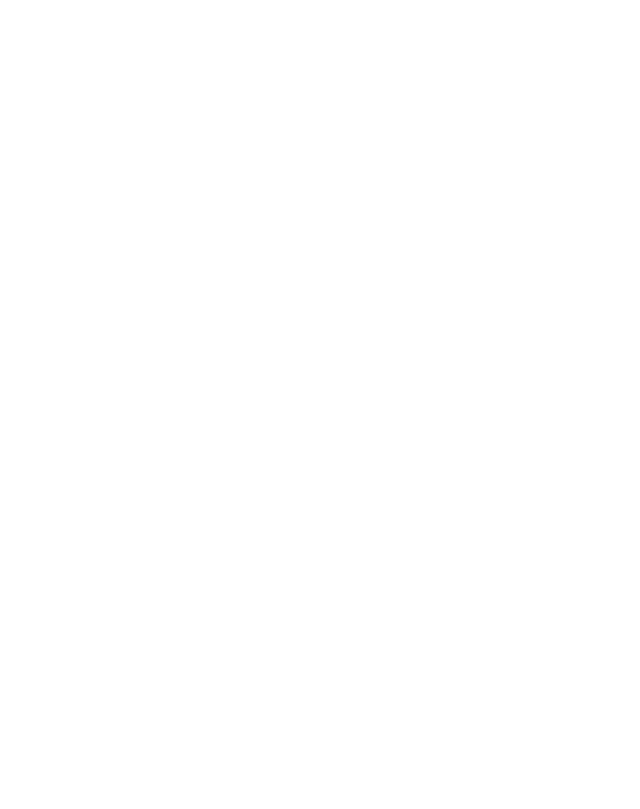
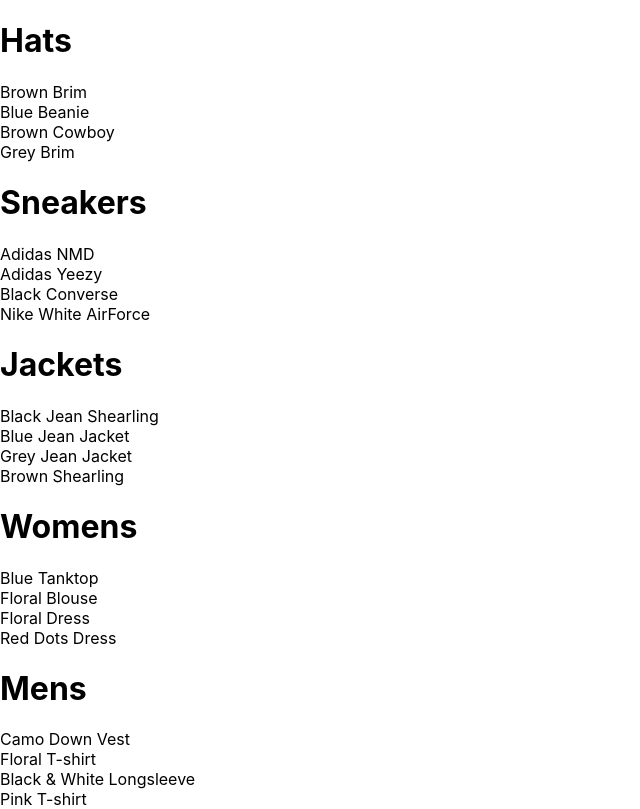
Before and after one commit to YasserCherfaoui/clothing-store, a React (Create React App) app: page /shop in a window 1280 px wide. Shown: the whole page, without its empty margins (0-640 px from the left). Built offline with nearby package versions, Linux system fonts and the light colour scheme; the HTML template or start-up script is replaced by a standard one.

Commit message:
adding the shop page

```diff
--- a/src/App.js
+++ b/src/App.js
@@ -1,18 +1,13 @@
 import HomePage from "./pages/homepage/homepage.component";
 import { Switch, Route } from "react-router-dom";
-
-const HatsPage = () => (
-  <div>
-    <h1>HATS PAGE </h1>
-  </div>
-);
+import ShopPage from "./pages/shop/shoppage.component";
 
 function App() {
   return (
     <div>
       <Switch>
         <Route exact path="/" component={HomePage} />
-        <Route path="/shop/hats" component={HatsPage} />
+        <Route path="/shop" component={ShopPage} />
       </Switch>
     </div>
   );
--- /dev/null
+++ b/src/components/collection-preview/collection-preview.component.jsx
@@ -0,0 +1,17 @@
+import "./collection-preview.styles.scss";
+import React from "react";
+
+export default function CollectionPreview({ title, items }) {
+  return (
+    <div className="collection-preview">
+      <h1 className="title">{title}</h1>
+      <div className="preview">
+        {items
+          .filter((item, idx) => idx < 4)
+          .map((item) => (
+            <div key={item.id}>{item.name}</div>
+          ))}
+      </div>
+    </div>
+  );
+}
--- /dev/null
+++ b/src/pages/shop/shop.data.js
@@ -0,0 +1,249 @@
+const SHOP_DATA = [
+  {
+    id: 1,
+    title: "Hats",
+    routeName: "hats",
+    items: [
+      {
+        id: 1,
+        name: "Brown Brim",
+        imageUrl: "https://i.ibb.co/ZYW3VTp/brown-brim.png",
+        price: 25,
+      },
+      {
+        id: 2,
+        name: "Blue Beanie",
+        imageUrl: "https://i.ibb.co/ypkgK0X/blue-beanie.png",
+        price: 18,
+      },
+      {
+        id: 3,
+        name: "Brown Cowboy",
+        imageUrl: "https://i.ibb.co/QdJwgmp/brown-cowboy.png",
+        price: 35,
+      },
+      {
+        id: 4,
+        name: "Grey Brim",
+        imageUrl: "https://i.ibb.co/RjBLWxB/grey-brim.png",
+        price: 25,
+      },
+      {
+        id: 5,
+        name: "Green Beanie",
+        imageUrl: "https://i.ibb.co/YTjW3vF/green-beanie.png",
+        price: 18,
+      },
+      {
+        id: 6,
+        name: "Palm Tree Cap",
+        imageUrl: "https://i.ibb.co/rKBDvJX/palm-tree-cap.png",
+        price: 14,
+      },
+      {
+        id: 7,
+        name: "Red Beanie",
+        imageUrl: "https://i.ibb.co/bLB646Z/red-beanie.png",
+        price: 18,
+      },
+      {
+        id: 8,
+        name: "Wolf Cap",
+        imageUrl: "https://i.ibb.co/1f2nWMM/wolf-cap.png",
+        price: 14,
+      },
+      {
+        id: 9,
+        name: "Blue Snapback",
+        imageUrl: "https://i.ibb.co/X2VJP2W/blue-snapback.png",
+        price: 16,
+      },
+    ],
+  },
+  {
+    id: 2,
+    title: "Sneakers",
+    routeName: "sneakers",
+    items: [
+      {
+        id: 10,
+        name: "Adidas NMD",
+        imageUrl: "https://i.ibb.co/0s3pdnc/adidas-nmd.png",
+        price: 220,
+      },
+      {
+        id: 11,
+        name: "Adidas Yeezy",
+        imageUrl: "https://i.ibb.co/dJbG1cT/yeezy.png",
+        price: 280,
+      },
+      {
+        id: 12,
+        name: "Black Converse",
+        imageUrl: "https://i.ibb.co/bPmVXyP/black-converse.png",
+        price: 110,
+      },
+      {
+        id: 13,
+        name: "Nike White AirForce",
+        imageUrl: "https://i.ibb.co/1RcFPk0/white-nike-high-tops.png",
+        price: 160,
+      },
+      {
+        id: 14,
+        name: "Nike Red High Tops",
+        imageUrl: "https://i.ibb.co/QcvzydB/nikes-red.png",
+        price: 160,
+      },
+      {
+        id: 15,
+        name: "Nike Brown High Tops",
+        imageUrl: "https://i.ibb.co/fMTV342/nike-brown.png",
+        price: 160,
+      },
+      {
+        id: 16,
+        name: "Air Jordan Limited",
+        imageUrl: "https://i.ibb.co/w4k6Ws9/nike-funky.png",
+        price: 190,
+      },
+      {
+        id: 17,
+        name: "Timberlands",
+        imageUrl: "https://i.ibb.co/Mhh6wBg/timberlands.png",
+        price: 200,
+      },
+    ],
+  },
+  {
+    id: 3,
+    title: "Jackets",
+    routeName: "jackets",
+    items: [
+      {
+        id: 18,
+        name: "Black Jean Shearling",
+        imageUrl: "https://i.ibb.co/XzcwL5s/black-shearling.png",
+        price: 125,
+      },
+      {
+        id: 19,
+        name: "Blue Jean Jacket",
+        imageUrl: "https://i.ibb.co/mJS6vz0/blue-jean-jacket.png",
+        price: 90,
+      },
+      {
+        id: 20,
+        name: "Grey Jean Jacket",
+        imageUrl: "https://i.ibb.co/N71k1ML/grey-jean-jacket.png",
+        price: 90,
+      },
+      {
+        id: 21,
+        name: "Brown Shearling",
+        imageUrl: "https://i.ibb.co/s96FpdP/brown-shearling.png",
+        price: 165,
+      },
+      {
+        id: 22,
+        name: "Tan Trench",
+        imageUrl: "https://i.ibb.co/M6hHc3F/brown-trench.png",
+        price: 185,
+      },
+    ],
+  },
+  {
+    id: 4,
+    title: "Womens",
+    routeName: "womens",
+    items: [
+      {
+        id: 23,
+        name: "Blue Tanktop",
+        imageUrl: "https://i.ibb.co/7CQVJNm/blue-tank.png",
+        price: 25,
+      },
+      {
+        id: 24,
+        name: "Floral Blouse",
+        imageUrl: "https://i.ibb.co/4W2DGKm/floral-blouse.png",
+        price: 20,
+      },
+      {
+        id: 25,
+        name: "Floral Dress",
+        imageUrl: "https://i.ibb.co/KV18Ysr/floral-skirt.png",
+        price: 80,
+      },
+      {
+        id: 26,
+        name: "Red Dots Dress",
+        imageUrl: "https://i.ibb.co/N3BN1bh/red-polka-dot-dress.png",
+        price: 80,
+      },
+      {
+        id: 27,
+        name: "Striped Sweater",
+        imageUrl: "https://i.ibb.co/KmSkMbH/striped-sweater.png",
+        price: 45,
+      },
+      {
+        id: 28,
+        name: "Yellow Track Suit",
+        imageUrl: "https://i.ibb.co/v1cvwNf/yellow-track-suit.png",
+        price: 135,
+      },
+      {
+        id: 29,
+        name: "White Blouse",
+        imageUrl: "https://i.ibb.co/qBcrsJg/white-vest.png",
+        price: 20,
+      },
+    ],
+  },
+  {
+    id: 5,
+    title: "Mens",
+    routeName: "mens",
+    items: [
+      {
+        id: 30,
+        name: "Camo Down Vest",
+        imageUrl: "https://i.ibb.co/xJS0T3Y/camo-vest.png",
+        price: 325,
+      },
+      {
+        id: 31,
+        name: "Floral T-shirt",
+        imageUrl: "https://i.ibb.co/qMQ75QZ/floral-shirt.png",
+        price: 20,
+      },
+      {
+        id: 32,
+        name: "Black & White Longsleeve",
+        imageUrl: "https://i.ibb.co/55z32tw/long-sleeve.png",
+        price: 25,
+      },
+      {
+        id: 33,
+        name: "Pink T-shirt",
+        imageUrl: "https://i.ibb.co/RvwnBL8/pink-shirt.png",
+        price: 25,
+      },
+      {
+        id: 34,
+        name: "Jean Long Sleeve",
+        imageUrl: "https://i.ibb.co/VpW4x5t/roll-up-jean-shirt.png",
+        price: 40,
+      },
+      {
+        id: 35,
+        name: "Burgundy T-shirt",
+        imageUrl: "https://i.ibb.co/mh3VM1f/polka-dot-shirt.png",
+        price: 25,
+      },
+    ],
+  },
+];
+
+export default SHOP_DATA;
--- /dev/null
+++ b/src/pages/shop/shoppage.component.jsx
@@ -0,0 +1,24 @@
+import React, { Component } from "react";
+import CollectionPreview from "../../components/collection-preview/collection-preview.component";
+import SHOP_DATA from "./shop.data";
+
+class ShopPage extends Component {
+  constructor(props) {
+    super(props);
+    this.state = {
+      collections: SHOP_DATA,
+    };
+  }
+  render() {
+    const { collections } = this.state;
+    return (
+      <div className={"shop-page"}>
+        {collections.map(({ id, ...otherCollectionProps }) => (
+          <CollectionPreview key={id} {...otherCollectionProps} />
+        ))}
+      </div>
+    );
+  }
+}
+
+export default ShopPage;
```
Also changed, not shown: src/components/collection-preview/collection-preview.styles.scss (added), src/pages/shop/shoppage.styles.scss (added).
